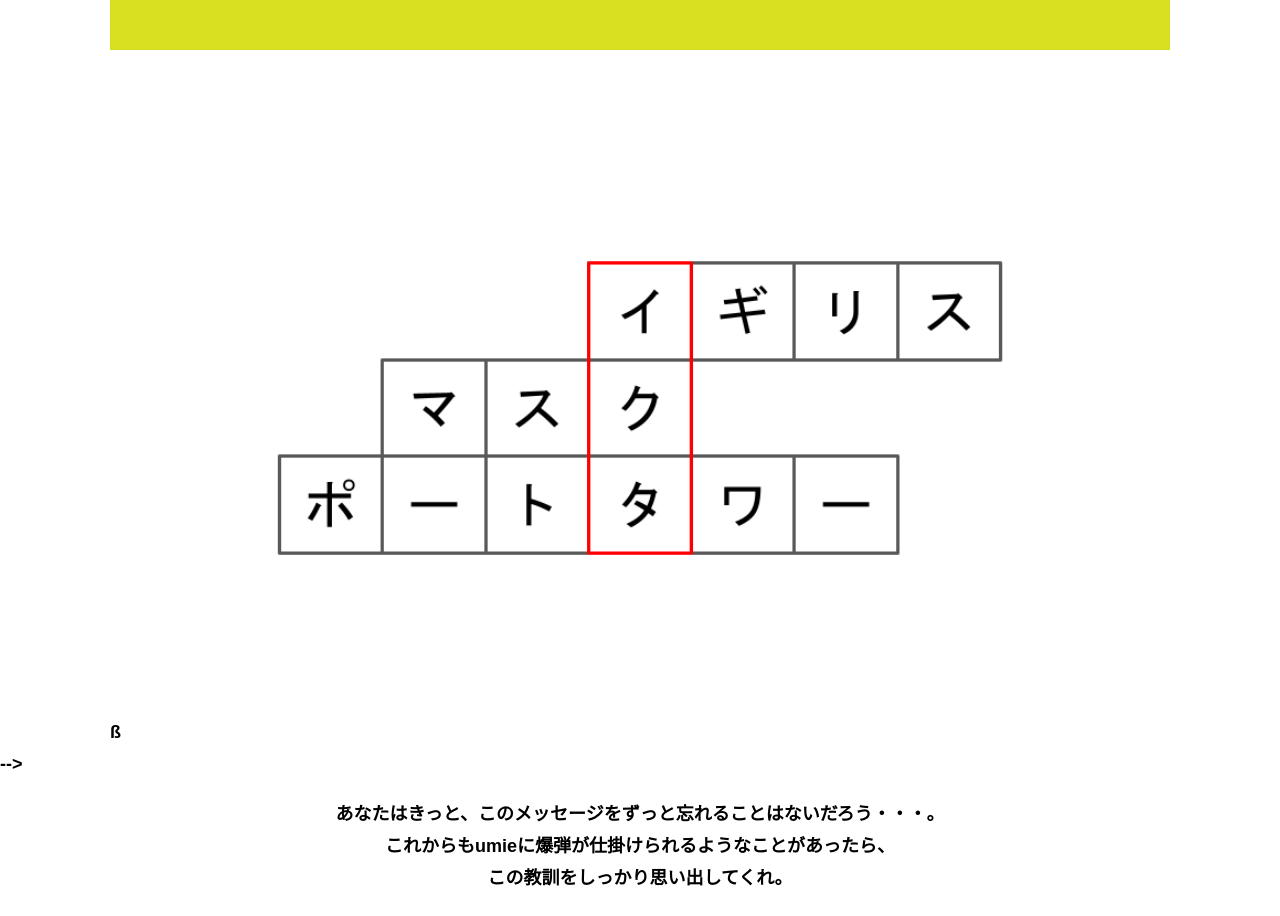
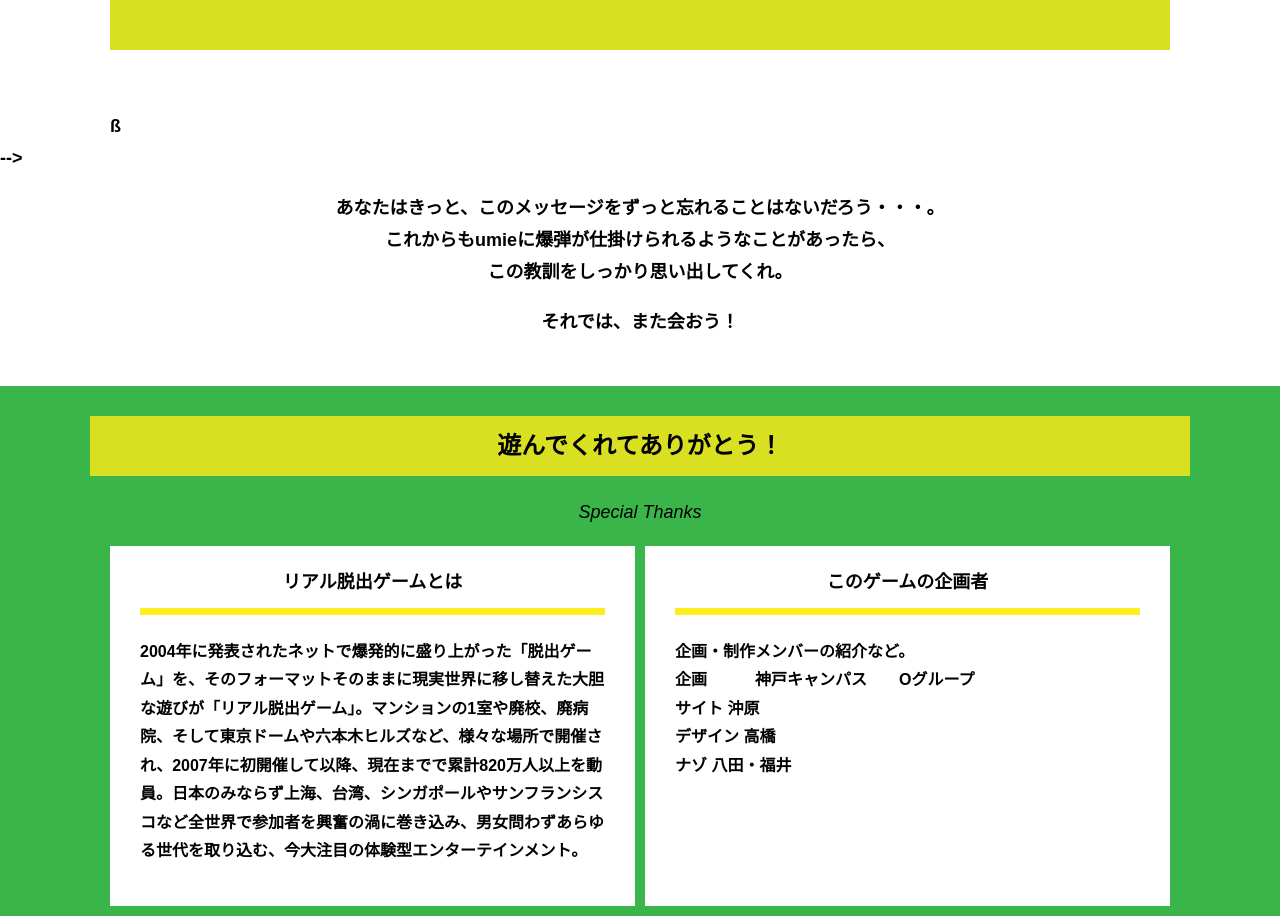
Before and after one commit to okihara-w/alpha-kobe-o, a plain HTML site: page final.html in a window 1280 px wide. Shown: the part 757-1673 px from the top of the page. Drawn offline with Linux system fonts and the light colour scheme.

Commit message:
Update final.html

```diff
--- a/final.html
+++ b/final.html
@@ -29,8 +29,6 @@
     </section>
     <section class="section">
       <div class="container">
-          <figure class="image__container">
-             <img src="assets/images/nazo4.png" alt="">
           </figure>
 
 <!--  YouTube貼り付け
```
